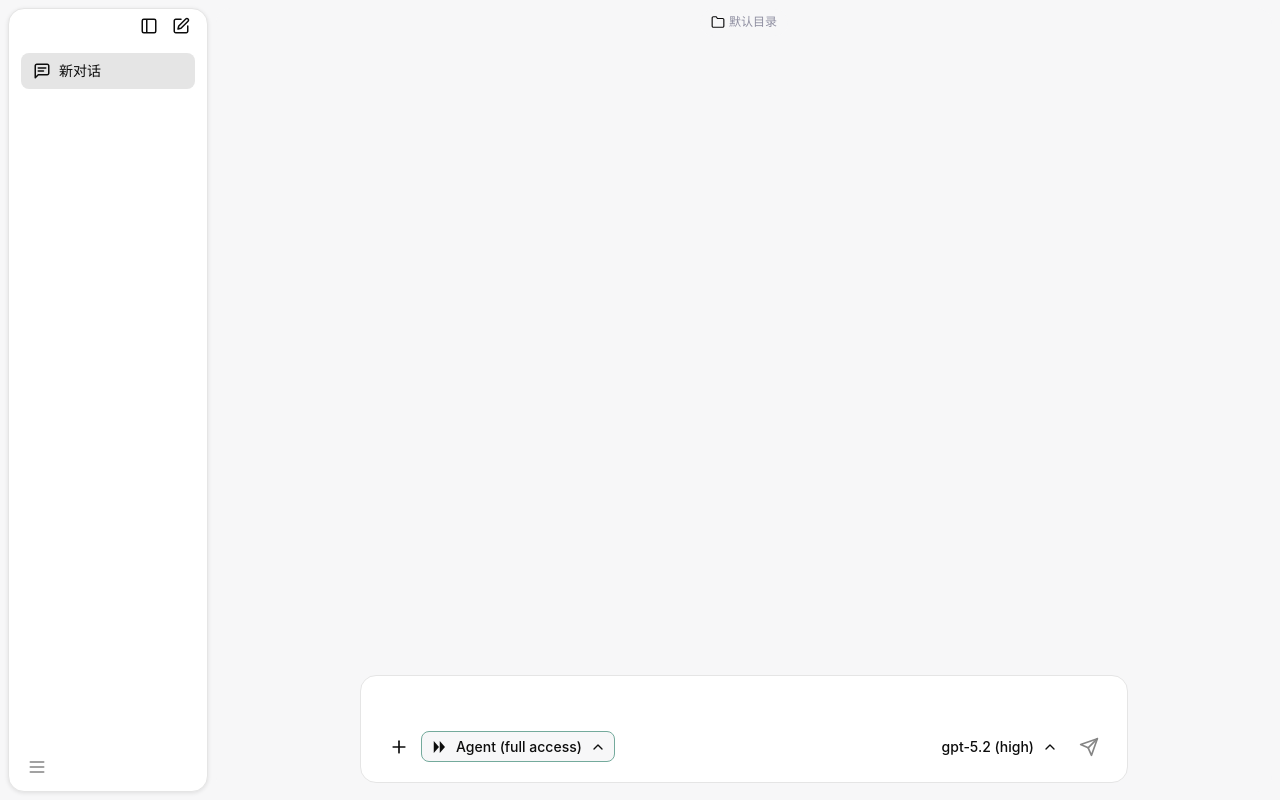
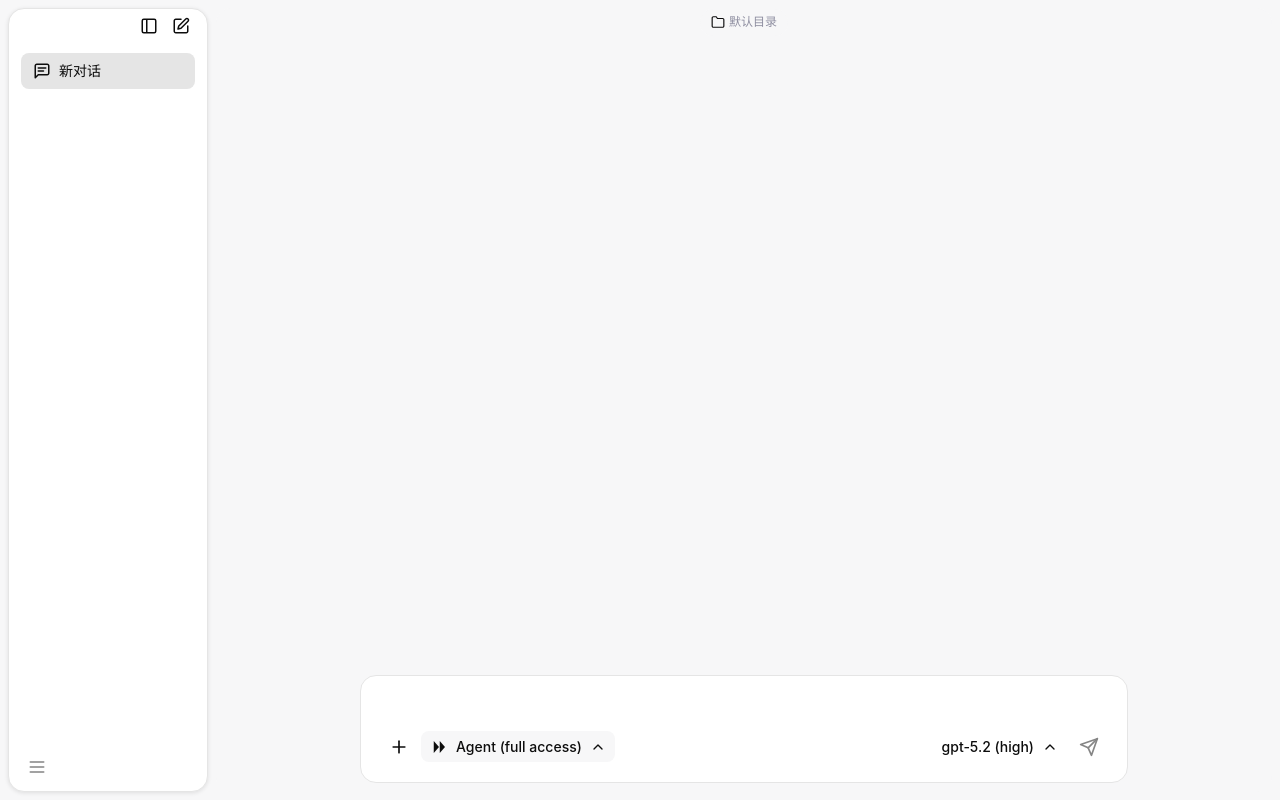
Before and after one commit to rita152/codex-desktop, a React (Vite) app: page / in a window 1280 px wide. In both pictures the pointer is over the button "Agent (full access)". Built offline with nearby package versions, Linux system fonts and the light colour scheme.

Commit message:
Keep borderless Select border transparent on hover

```diff
--- a/src/components/ui/data-entry/Select/Select.css
+++ b/src/components/ui/data-entry/Select/Select.css
@@ -45,6 +45,7 @@
 }
 
 .select__trigger--borderless:hover:not(.select__trigger--disabled) {
+  border-color: transparent;
   background-color: var(--color-bg-secondary);
 }
 
```
